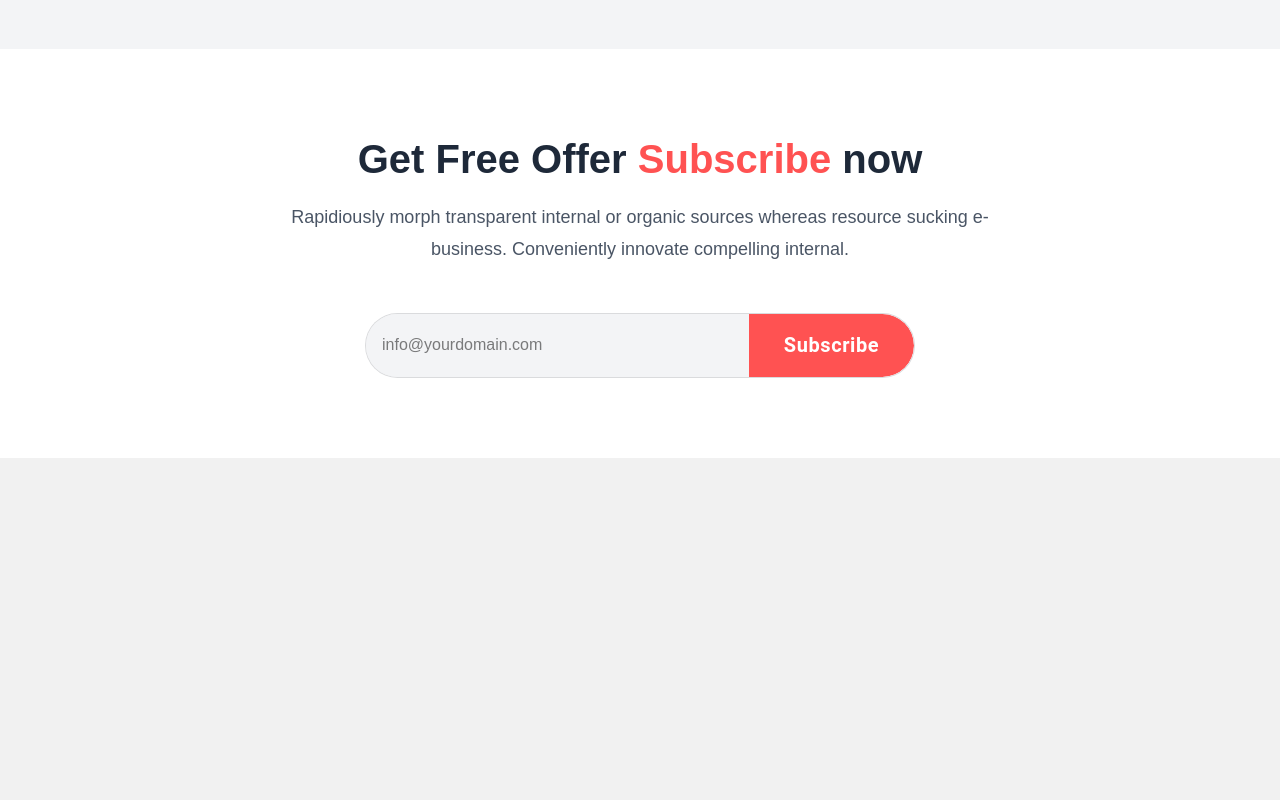
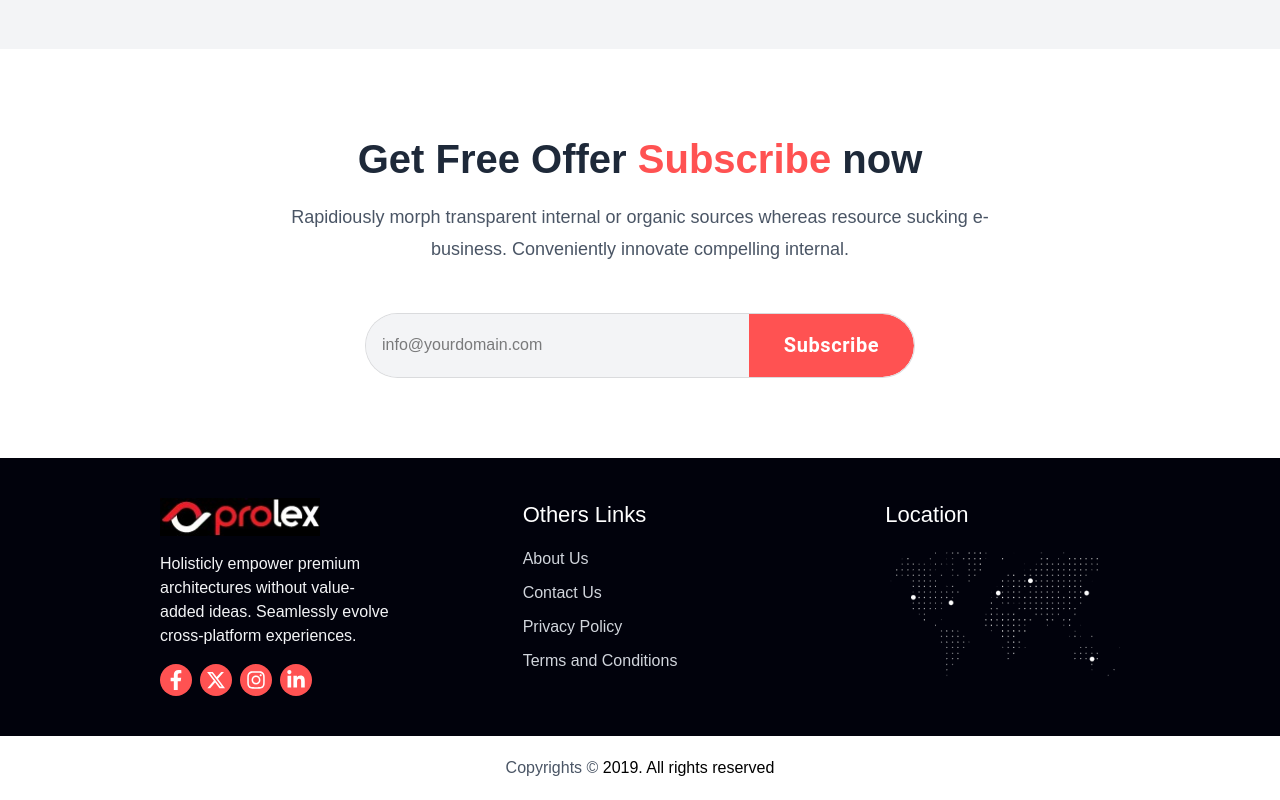
Before and after one commit to farzanacoder/prolex, a Next.js app: page / in a window 1280 px wide. Shown: the part 7234-8034 px from the top of the page. Before the commit the page ends 7692 px from the top, so only its background shows below. Built offline with nearby package versions, Linux system fonts and the light colour scheme.

Commit message:
footer done

```diff
--- a/app/page.js
+++ b/app/page.js
@@ -11,6 +11,7 @@ import FaQ from '@/components/FaQ'
 import React from 'react'
 import Contact from '@/components/Contact'
 import NewsLetter from '@/components/NewsLetter'
+import Footer from '@/components/Footer'
 
 export default function Home() {
   return (
@@ -27,6 +28,7 @@ export default function Home() {
     <FaQ/>
     <Contact/>
     <NewsLetter/>
+    <Footer/>
     </>
   )
 }
--- /dev/null
+++ b/components/Footer.jsx
@@ -0,0 +1,60 @@
+import Image from 'next/image'
+import Link from 'next/link'
+import React from 'react'
+import { FaFacebookF } from "react-icons/fa";
+import { FaLinkedinIn } from "react-icons/fa";
+import { FaInstagram } from "react-icons/fa";
+import { FaXTwitter } from "react-icons/fa6";
+
+
+
+export default function Footer() {
+  return (
+   <>
+    <section className='py-10 bg-secondary'>
+        <div className="container">
+            <div className="grid grid-cols-3 gap-32">
+                <div className='col1'>
+                    <Image src='/logo.jpg' alt='image' width={160} height={100}/>
+
+                    <p className='text-gray-100 my-4'>Holisticly empower premium architectures without value-added ideas. Seamlessly evolve cross-platform experiences.</p>
+                    <div className='flex items-center gap-2'>
+                        <Link href='#' className='flex items-center justify-center bg-primary text-white rounded-full w-8 h-8 hover:bg-gray-800 transition-all'>
+                        <FaFacebookF size={20}/>
+                        </Link>
+                        <Link href='#' className='flex items-center justify-center bg-primary text-white rounded-full w-8 h-8 hover:bg-gray-800 transition-all'>
+                        <FaXTwitter size={20}/>
+                        </Link>
+                        <Link href='#' className='flex items-center justify-center bg-primary text-white rounded-full w-8 h-8 hover:bg-gray-800 transition-all'>
+                        <FaInstagram size={20}/>
+                        </Link>
+                        <Link href='#' className='flex items-center justify-center bg-primary text-white rounded-full w-8 h-8 hover:bg-gray-800 transition-all'>
+                        <FaLinkedinIn size={20}/>
+                        </Link>
+                    </div>
+                </div>
+
+                <div className="col2">
+                    <h2 className='text-white text-[22px]'>Others Links</h2>
+                    <div className="flex flex-col gap-2.5 mt-4">
+                        <span><Link href='#' className='text-gray-300 hover:text-primary text-base inline-block'>About Us</Link></span>
+                        <span><Link href='#' className='text-gray-300 hover:text-primary text-base inline-block'>Contact Us</Link></span>
+                        <span><Link href='#' className='text-gray-300 hover:text-primary text-base inline-block'>Privacy Policy</Link></span>
+                        <span><Link href='#' className='text-gray-300 hover:text-primary text-base inline-block'>Terms and Conditions</Link></span>
+                    </div>
+                </div>
+
+                <div className="col3">
+                    <h2 className='text-white text-[22px] mb-4'>Location</h2>
+                      <Image src='/map.png' alt='image' width={250} height={130}/>
+                    </div>
+            </div>
+        </div>
+    </section>
+
+
+    <footer className='bg-white py-5 text-center'><span className='text-gray-600 text-base'>Copyrights ©</span> 2019. All rights reserved</footer>
+   </>
+
+  )
+}
```
Also changed, not shown: public/map.png (added).
